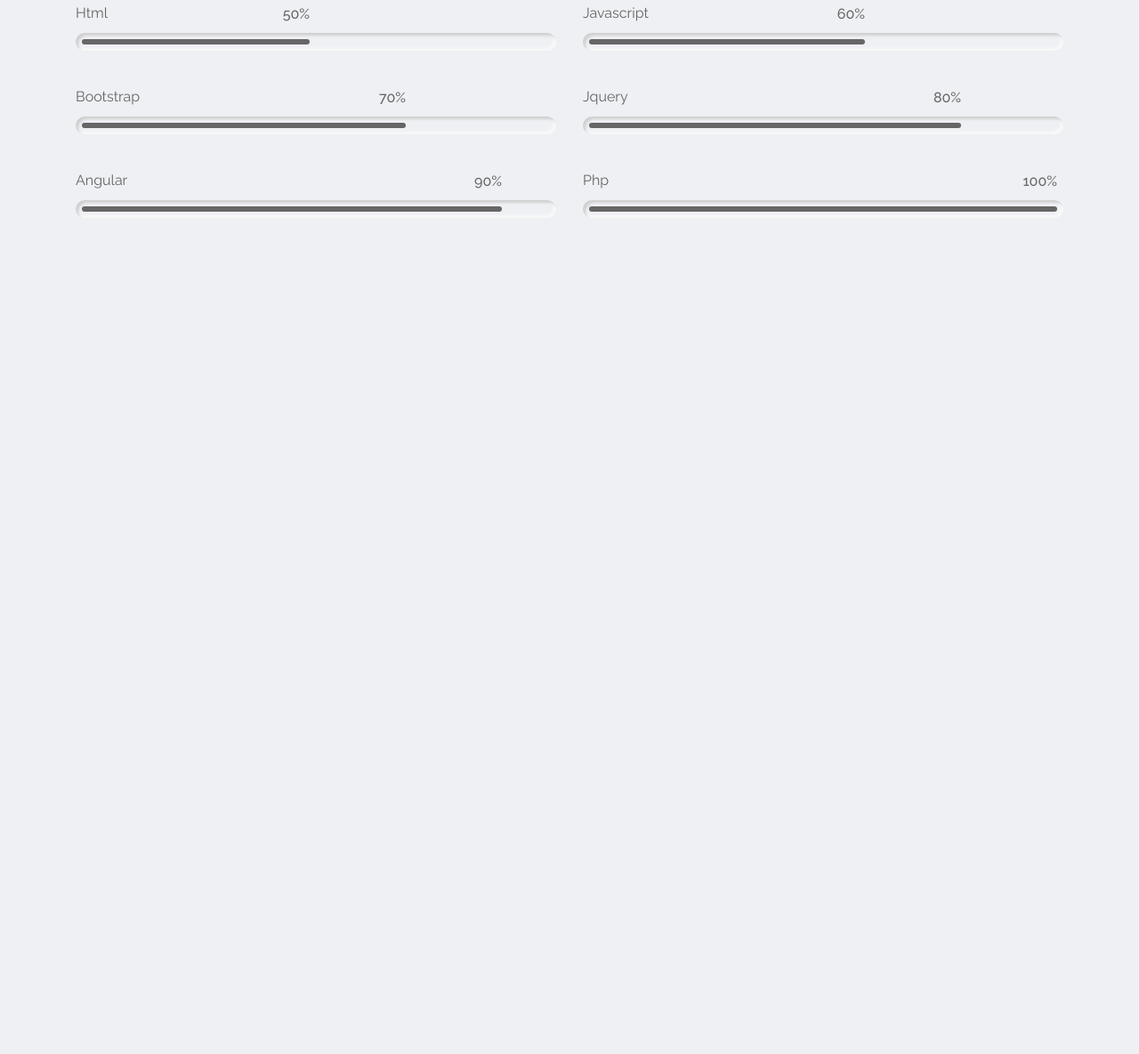
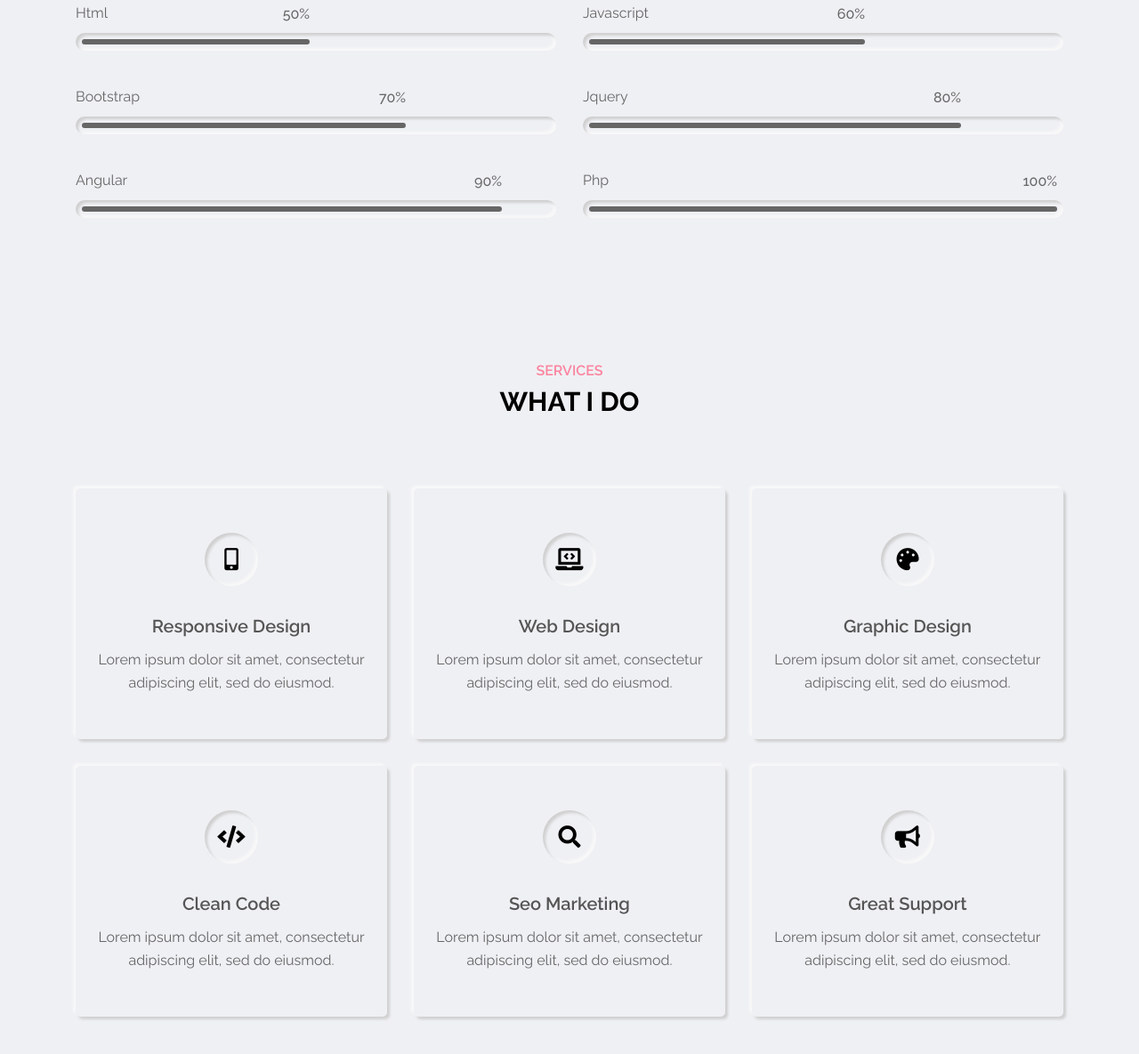
Before and after one commit to Sahil754/Personal-Portfolio, a plain HTML site: page index.html in a window 1280 px wide. Shown: the part 1833-3018 px from the top of the page at 89% size. Before the commit the page ends 2158 px from the top, so only its background shows below. Drawn offline with Linux system fonts and the light colour scheme.

Commit message:
Complete services section entirely

```diff
--- a/css/style.css
+++ b/css/style.css
@@ -19,6 +19,7 @@
     --outer-shadow: 3px 3px 3px #d0d0d0, -3px -3px 3px #f8f8f8;
     --outer-shadow-0: 0 0 0 #d0d0d0, 0 0 0 #f8f8f8;
     --inner-shadow: inset 3px 3px 3px #d0d0d0, inset -3px -3px 3px #f8f8f8;
+    --inner-shadow-0: inset 0 0 0 #d0d0d0, inset 0 0 0 #f8f8f8;
 }
 body{
     font-size: 16px;
@@ -660,3 +661,71 @@
     line-height: 26px;
     margin:15px 0 0;
 }
+
+/*----------------
+service section
+------------------*/
+.service-section{
+    padding: 80px 0 80px;
+    min-height: 100vh;
+}
+.service-section .service-item{
+    flex:0 0 33.33%;
+    max-width: 33.33%;
+    padding:15px;
+    display: flex;
+    flex-wrap: wrap;
+}
+.service-section .service-item-inner{
+    padding: 50px 15px;
+    border-radius: 5px;
+    text-align: center;
+    width: 100%;
+}
+.service-section .service-item-inner .icon{
+    height: 60px;
+    width: 60px;
+    text-align: center;
+    border-radius: 50%;
+    transition: all 0.3s ease;
+    display: block;
+    margin:0 auto 30px;
+    position: relative;
+}
+.service-section .service-item-inner .icon:after{
+    content: '';
+    position: absolute;
+    left:0;
+    top:0;
+    width: 100%;
+    height: 100%;
+    border-radius: 50%;
+    transition: all 0.3s ease;
+}
+.service-section .service-item-inner:hover .icon{
+    box-shadow: var(--inner-shadow-0);
+}
+.service-section .service-item-inner:hover .icon:after{
+    box-shadow: var(--outer-shadow);
+}
+.service-section .service-item-inner .icon i{
+    font-size: 25px;
+    line-height: 60px;
+    transition: all 0.3s ease;
+}
+.service-section .service-item-inner:hover .icon i{
+    color: var(--skin-color);
+}
+.service-section .service-item-inner h3{
+    font-size: 20px;
+    font-weight: 600;
+    color: var(--text-black-700);
+    margin:0 0 10px;
+    text-transform: capitalize;
+}
+.service-section .service-item-inner p{
+    font-size: 16px;
+    color: var(--text-black-600);
+    margin:0;
+    line-height: 26px;
+}
--- a/index.html
+++ b/index.html
@@ -297,6 +297,92 @@
 </section>
 <!-- about section end -->
 
+<!-- service section start -->
+<section class="service-section section">
+    <div class="container">
+        <div class="row">
+            <div class="section-title">
+                <h2 data-heading="Services">What I do</h2>
+            </div>
+        </div>
+        <div class="row">
+            <!-- service item start -->
+            <div class="service-item">
+                <div class="service-item-inner outer-shadow">
+                    <div class="icon inner-shadow">
+                        <i class="fas fa-mobile-alt"></i>
+                    </div>
+                    <h3>Responsive design</h3>
+                    <p>Lorem ipsum dolor sit amet, consectetur adipiscing elit, sed do
+                        eiusmod.</p>
+                </div>
+            </div>
+            <!-- service item end -->
+            <!-- service item start -->
+            <div class="service-item">
+                <div class="service-item-inner outer-shadow">
+                    <div class="icon inner-shadow">
+                        <i class="fas fa-laptop-code"></i>
+                    </div>
+                    <h3>Web design</h3>
+                    <p>Lorem ipsum dolor sit amet, consectetur adipiscing elit, sed do
+                        eiusmod.</p>
+                </div>
+            </div>
+            <!-- service item end -->
+            <!-- service item start -->
+            <div class="service-item">
+                <div class="service-item-inner outer-shadow">
+                    <div class="icon inner-shadow">
+                        <i class="fas fa-palette"></i>
+                    </div>
+                    <h3>Graphic design</h3>
+                    <p>Lorem ipsum dolor sit amet, consectetur adipiscing elit, sed do
+                        eiusmod.</p>
+                </div>
+            </div>
+            <!-- service item end -->
+            <!-- service item start -->
+            <div class="service-item">
+                <div class="service-item-inner outer-shadow">
+                    <div class="icon inner-shadow">
+                        <i class="fas fa-code"></i>
+                    </div>
+                    <h3>Clean Code</h3>
+                    <p>Lorem ipsum dolor sit amet, consectetur adipiscing elit, sed do
+                        eiusmod.</p>
+                </div>
+            </div>
+            <!-- service item end -->
+            <!-- service item start -->
+            <div class="service-item">
+                <div class="service-item-inner outer-shadow">
+                    <div class="icon inner-shadow">
+                        <i class="fas fa-search"></i>
+                    </div>
+                    <h3>Seo Marketing</h3>
+                    <p>Lorem ipsum dolor sit amet, consectetur adipiscing elit, sed do
+                        eiusmod.</p>
+                </div>
+            </div>
+            <!-- service item end -->
+            <!--service item start -->
+            <div class="service-item">
+                <div class="service-item-inner outer-shadow">
+                    <div class="icon inner-shadow">
+                        <i class="fas fa-bullhorn"></i>
+                    </div>
+                    <h3>Great Support</h3>
+                    <p>Lorem ipsum dolor sit amet, consectetur adipiscing elit, sed do
+                        eiusmod.</p>
+                </div>
+            </div>
+            <!-- service item end -->
+        </div>
+    </div>
+</section>
+<!-- service section end -->
+
 <!-- main js -->
 <script src="js/main.js"></script>
 </body>
```
